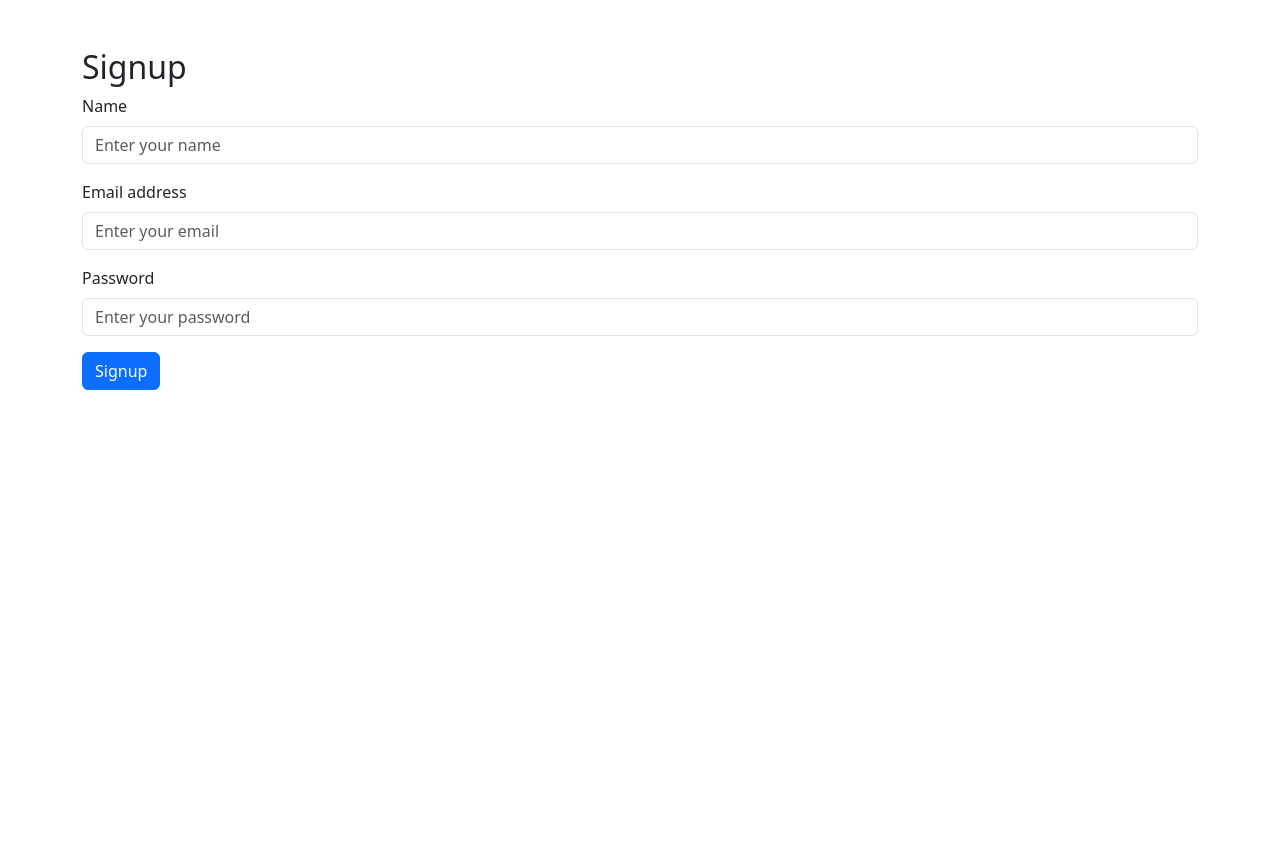
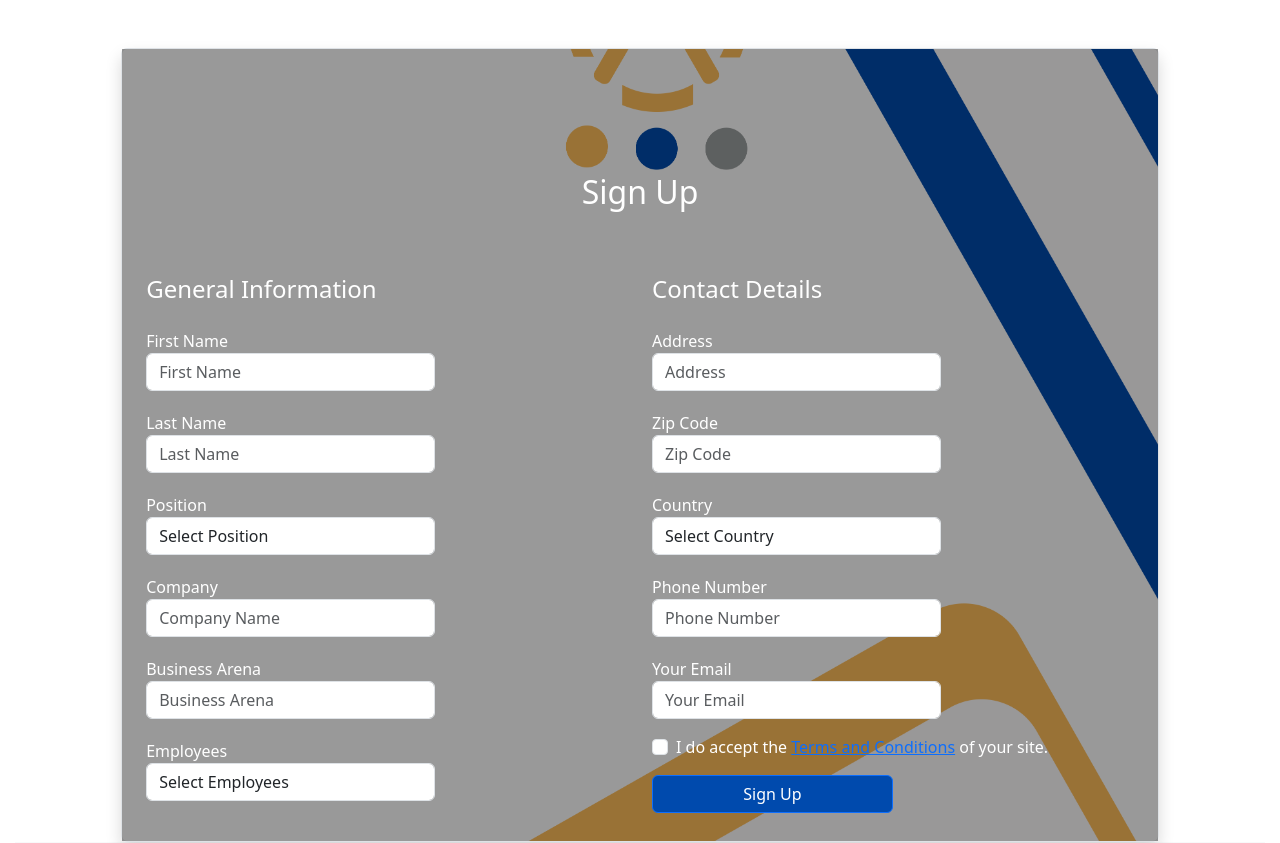
Before and after one commit to Heshanx/apex-leasing-and-finance, a React (Create React App) app: page /signup in a window 1280 px wide. Shown: the top 843 px of the page. Before the commit the page ends 800 px from the top, so only its background shows below. Built offline with nearby package versions, Linux system fonts and the light colour scheme.

Commit message:
Signup Form

```diff
--- a/src/pages/Login.js
+++ b/src/pages/Login.js
@@ -68,7 +68,7 @@ const Login = () => {
 
           <button type="submit" className="btn btn-dark btn-block mb-3"style={{ backgroundColor: '#004aad', color: '#fff' }}>Login</button>
           <p className="text-center"><a href="#">Forgot Password?</a></p>
-          <p className="text-center">Don't have an account? <a href="#">Sign Up</a></p>
+          <p className="text-center">Don't have an account? <a href="#" onClick={() => navigate('/Signup')}>Sign Up</a></p>
         </form>
       </div>
     </div>
--- /dev/null
+++ b/src/pages/Signup.css
@@ -0,0 +1,69 @@
+body {
+    background-color: #ffffff;
+  }
+
+  .container-fluid {
+    padding: 0 15px;
+  }
+
+  .form-detail {
+    background-image: url('ApexSignup.jpg');
+    background-size: 1600px;
+    background-position: center;
+    padding: 30px;
+    border-radius: 10px;
+    position: relative;
+    z-index: 1;
+    color: white;
+  }
+
+  .form-detail::before {
+    content: "";
+    position: absolute;
+    top: 0;
+    left: 0;
+    right: 0;
+    bottom: 0;
+    background-color: rgba(0, 0, 0, 0.4);
+    z-index: -1;
+  }
+
+  .btn-primary {
+    background-color: #004aad;
+    width: 50%;
+  }
+
+  .btn-primary:hover {
+    background-color: #003d99;
+  }
+
+  h2 {
+    margin-top: 100px;
+    margin-bottom: 20px;
+  }
+
+  h4 {
+    margin-top: 40px;
+    margin-bottom: 25px;
+  }
+
+  .form-group {
+    margin-bottom: 20px;
+    margin-top: 20px;
+    width: 60%;
+  }
+
+  /* Adjusting form fields on mobile */
+  @media (max-width: 768px) {
+    .form-detail {
+      padding: 20px;
+      margin-bottom: 20px;
+      margin-top: 20px;
+    }
+
+    .form-group {
+        margin-bottom: 20px;
+        margin-top: 20px;
+        width: 60%;
+      }
+  }
--- a/src/pages/Signup.js
+++ b/src/pages/Signup.js
@@ -1,53 +1,278 @@
 import React, { useState } from 'react';
 import axios from 'axios';
+import Footer from '../components/Footer';
+import './Signup.css';
 
 const Signup = () => {
-  const [custname, setcustname]= useState('');
-  const [userEmail, setuseremail]= useState('');
-  const [userPassword, setuserpassword]= useState('');
+  const [formData, setFormData] = useState({
+    title: '',
+    firstName: '',
+    lastName: '',
+    position: '',
+    company: '',
+    businessArena: '',
+    employees: '',
+    address: '',
+    zip: '',
+    country: '',
+    phone: '',
+    userEmail: '',
+    userPassword: '',
+  });
+  const [agreeTerms, setAgreeTerms] = useState(false);
 
-  const handleSubmit =(event)=>{
+  const handleChange = (event) => {
+    const { name, value } = event.target;
+    setFormData({
+      ...formData,
+      [name]: value,
+    });
+  };
+
+  const handleSubmit = async (event) => {
     event.preventDefault();
-  try{
-    axios.post('http://localhost:5000/signup',{
-      cust_name : custname,
-      User_name : userEmail,
-      Password : userPassword,
-    })
-    .then((response) => {
+    if (!agreeTerms) {
+      alert('You must agree to the terms and conditions.');
+      return;
+    }
+
+    try {
+      const response = await axios.post('http://localhost:5000/signup', {
+        ...formData,
+        User_name: formData.userEmail,
+        Password: formData.userPassword,
+        Phone: formData.phone,
+      });
       alert(response.data.message);
-      setcustname('');
-      setuseremail('');
-      setuserpassword('');
-    })
-    .catch((error) => {
-      console.error('There was an Error', error);
-    });
-   } catch(Error) {
-      console.error('There was an Error',Error);
 
+      setFormData({
+        title: '',
+        firstName: '',
+        lastName: '',
+        position: '',
+        company: '',
+        businessArena: '',
+        employees: '',
+        address: '',
+        zip: '',
+        country: '',
+        phone: '',
+        userEmail: '',
+        userPassword: '',
+      });
+      setAgreeTerms(false);
+    } catch (error) {
+      console.error('There was an error:', error);
+      alert('Signup failed: ' + (error.response ? error.response.data.message : 'Unknown error'));
     }
   };
+
   return (
-    <div className="container mt-5">
-      <h2>Signup</h2>
-      <form onSubmit={handleSubmit}>
-        <div className="mb-3">
-          <label htmlFor="name" className="form-label">Name</label>
-          <input type="text" className="form-control" id="name" placeholder="Enter your name" value={custname} onChange={(event)=>setcustname(event.target.value)} required/>
+    <div className="container-fluid my-5">
+  <div className="row">
+  <div className="col-md-4">
+    </div>
+    <div className="col-md-10 mx-auto">
+      <form className="form-detail border p-4 rounded shadow" onSubmit={handleSubmit}>
+        <h2 className="text-center mb-4">Sign Up</h2>
+
+        <div className="row">
+          {/* General Information */}
+          <div className="col-md-6">
+            <h4>General Information</h4>
+            <div className="form-group mb-3">
+              <label htmlFor="first_name">First Name</label>
+              <input
+                type="text"
+                name="firstName"
+                id="first_name"
+                className="form-control fname"
+                placeholder="First Name"
+                value={formData.firstName}
+                onChange={handleChange}
+                required
+              />
+            </div>
+
+            <div className="form-group mb-3">
+              <label htmlFor="last_name">Last Name</label>
+              <input
+                type="text"
+                name="lastName"
+                id="last_name"
+                className="form-control lname"
+                placeholder="Last Name"
+                value={formData.lastName}
+                onChange={handleChange}
+                required
+              />
+            </div>
+
+            <div className="form-group mb-3">
+              <label htmlFor="position">Position</label>
+              <select
+                name="position"
+                id="position"
+                className="form-control position"
+                value={formData.position}
+                onChange={handleChange}
+                required
+              >
+                <option value="">Select Position</option>
+                <option value="director">Director</option>
+                <option value="manager">Manager</option>
+                <option value="employee">Employee</option>
+              </select>
+            </div>
+
+            <div className="form-group mb-3">
+              <label htmlFor="company">Company</label>
+              <input
+                type="text"
+                name="company"
+                id="company"
+                className="form-control company"
+                placeholder="Company Name"
+                value={formData.company}
+                onChange={handleChange}
+                required
+              />
+            </div>
+
+            <div className="form-group mb-3">
+              <label htmlFor="businessArena">Business Arena</label>
+              <input
+                type="text"
+                name="businessArena"
+                id="businessArena"
+                className="form-control businessArena"
+                placeholder="Business Arena"
+                value={formData.businessArena}
+                onChange={handleChange}
+                required
+              />
+            </div>
+
+            <div className="form-group mb-3">
+              <label htmlFor="employees">Employees</label>
+              <select
+                name="employees"
+                id="employees"
+                className="form-control employees"
+                value={formData.employees}
+                onChange={handleChange}
+                required
+              >
+                <option value="">Select Employees</option>
+                <option value="trainee">Trainee</option>
+                <option value="colleague">Colleague</option>
+                <option value="associate">Associate</option>
+              </select>
+            </div>
+          </div>
+
+          {/* Contact Details */}
+          <div className="col-md-6">
+            <h4>Contact Details</h4>
+            <div className="form-group mb-3">
+              <label htmlFor="address">Address</label>
+              <input
+                type="text"
+                name="address"
+                id="address"
+                className="form-control address"
+                placeholder="Address"
+                value={formData.address}
+                onChange={handleChange}
+                required
+              />
+            </div>
+
+            <div className="form-group mb-3">
+              <label htmlFor="zip">Zip Code</label>
+              <input
+                type="text"
+                name="zip"
+                id="zip"
+                className="form-control zip"
+                placeholder="Zip Code"
+                value={formData.zip}
+                onChange={handleChange}
+                required
+              />
+            </div>
+
+            <div className="form-group mb-3">
+              <label htmlFor="country">Country</label>
+              <select
+                name="country"
+                id="country"
+                className="form-control country"
+                value={formData.country}
+                onChange={handleChange}
+                required
+              >
+                <option value="">Select Country</option>
+                <option value="Vietnam">Vietnam</option>
+                <option value="Malaysia">Malaysia</option>
+                <option value="India">India</option>
+              </select>
+            </div>
+
+            <div className="form-group mb-3">
+              <label htmlFor="phone">Phone Number</label>
+              <input
+                type="text"
+                name="phone"
+                id="phone"
+                className="form-control phone"
+                placeholder="Phone Number"
+                value={formData.phone}
+                onChange={handleChange}
+                required
+              />
+            </div>
+
+            <div className="form-group mb-3">
+              <label htmlFor="user_email">Your Email</label>
+              <input
+                type="email"
+                name="userEmail"
+                id="user_email"
+                className="form-control userEmail"
+                placeholder="Your Email"
+                value={formData.userEmail}
+                onChange={handleChange}
+                required
+              />
+            </div>
+
+            {/* Terms and Signup button */}
+            <div className="form-check mb-3">
+              <input
+                type="checkbox"
+                name="agreeTerms"
+                className="form-check-input"
+                id="agreeTerms"
+                checked={agreeTerms}
+                onChange={() => setAgreeTerms(!agreeTerms)}
+                required
+              />
+              <label className="form-check-label" htmlFor="agreeTerms">
+                I do accept the <a href="#" className="text-primary">Terms and Conditions</a> of your site.
+              </label>
+            </div>
+
+            <button type="submit" className="btn btn-primary btn-block">Sign Up</button>
+          </div>
         </div>
-        <div className="mb-3">
-          <label htmlFor="email" className="form-label">Email address</label>
-          <input type="email" className="form-control" id="email" placeholder="Enter your email" value={userEmail} onChange={(event)=>setuseremail(event.target.value)}/>
-        </div>
-        <div className="mb-3">
-          <label htmlFor="password" className="form-label">Password</label>
-          <input type="password" className="form-control" id="password" placeholder="Enter your password" value={userPassword} onChange={(event)=>setuserpassword(event.target.value)}/>
-        </div>
-        <button type="submit" className="btn btn-primary">Signup</button>
       </form>
     </div>
+  </div>
+  <Footer />
+</div>
+
   );
-}
+};
 
 export default Signup;
```
Also changed, not shown: src/pages/ApexSignup.jpg (added).
